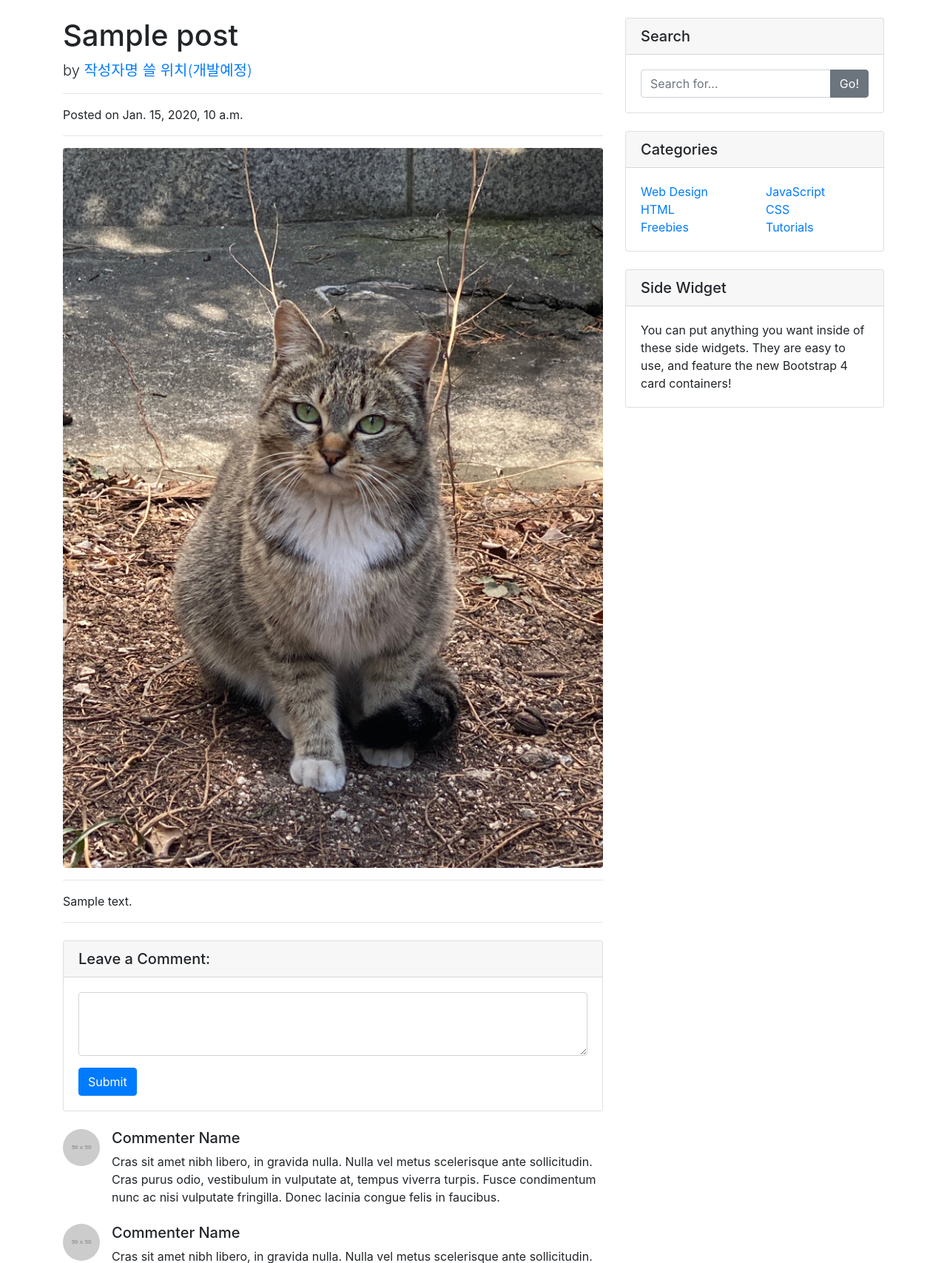
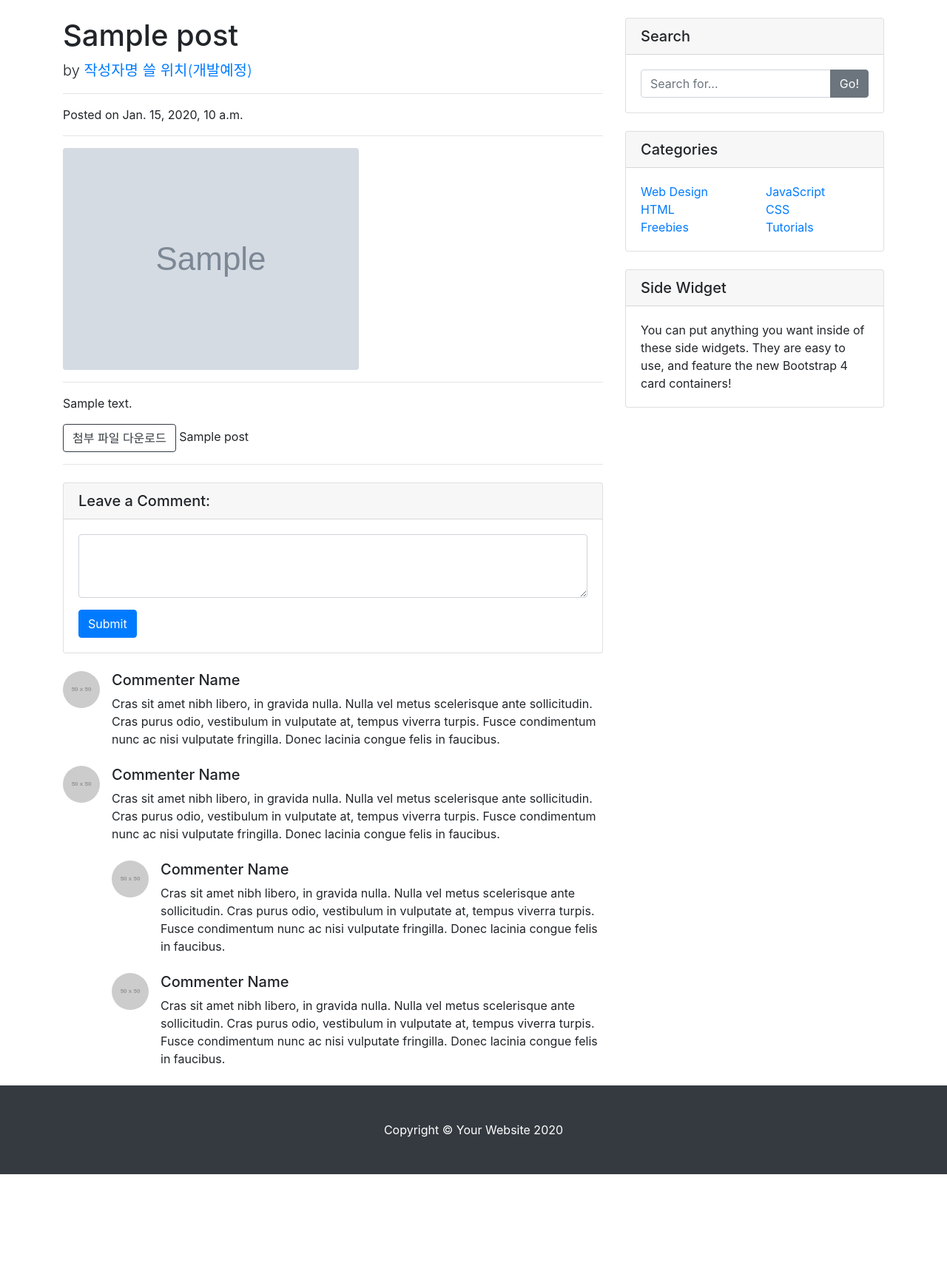
Before and after one commit to comeeasy/DjangoBlog, a Django app: template blog/templates/blog/post_detail.html in a window 1280 px wide. Shown: the part 56-1763 px from the top of the page at 74% size. After the commit the page ends 1643 px from the top, so only its background shows below. Run offline with Django 3.2, Linux system fonts and the light colour scheme; the template is opened without the code that fills it: most values are stand-ins (such as "Sample title", 1, 10 or a date in 2020); grey boxes marked "Sample" are stand-in pictures; grey boxes labelled with a size stand in for pictures from a placeholder-image service; some libraries are stand-ins or nearby versions.

Commit message:
feat: add download btn for attached file in the post

```diff
--- a/blog/templates/blog/post_detail.html
+++ b/blog/templates/blog/post_detail.html
@@ -74,13 +74,25 @@
         <hr>
 
         <!-- Preview Image -->
-        <img class="img-fluid rounded" src="{% static "images/cat.jpeg" %}" alt="">
+        {% if post.head_image %}
+            <img class="img-fluid rounded" src="{{ post.head_image.url }}" alt="">
+        {% else %}
+            <img class="img-fluid rounded" src="https://picsum.photos/seed/{{ post.pk }}/800/200" alt="">
+        {% endif %}
+
 
         <hr>
 
         <!-- Post Content -->
-        <p>{{ post.content }}</p>
+        <p>{{ post.contents }}</p>
+
+        <!-- attached file -->
+        {% if post.attached_file %}
+            <a href="{{ post.attached_file.url }}" type="button" class="btn btn-outline-dark" download>첨부 파일 다운로드</a>
+            {{ post.get_file_name }}
+        {% endif %}
         <hr>
+
 
         <!-- Comments Form -->
         <div class="card my-4">
```
Also changed, not shown: blog/models.py (+6 -1 lines), blog/templates/blog/post_list.html (+8 -4 lines).
